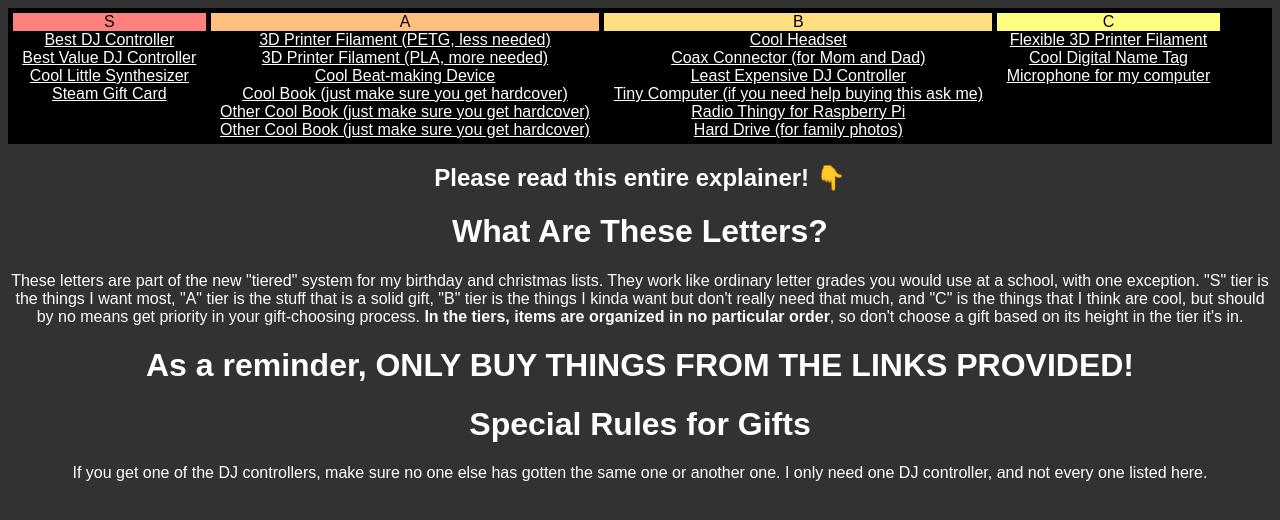
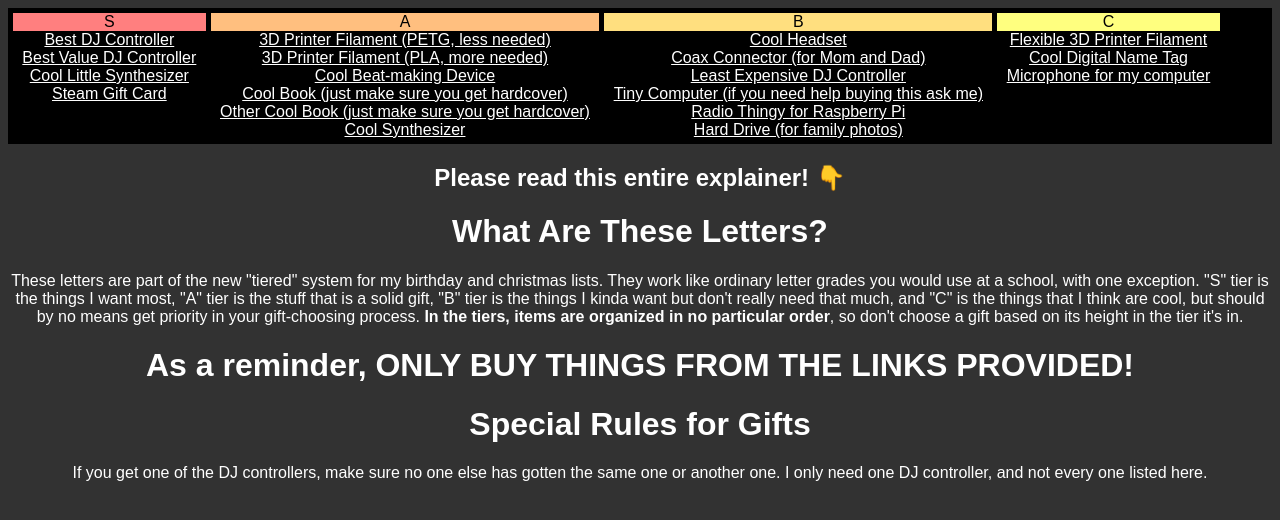
Before and after one commit to includeRubiks/christmas-list-2026, a plain HTML site: page index.html in a window 1280 px wide. Drawn offline with Linux system fonts and the light colour scheme.

Commit message:
Added Moog Mavis Synth (for real this time)

```diff
--- a/index.html
+++ b/index.html
@@ -35,7 +35,7 @@
                 <div><a style="color: white;" href="https://www.amazon.com/dp/B00X6EYNQE">Cool Beat-making Device</a></div>
                 <div><a style="color: white;" href="https://www.amazon.com/dp/0525537090">Cool Book (just make sure you get hardcover)</a></div>
                 <div><a style="color: white;" href="https://www.amazon.com/dp/0525537112">Other Cool Book (just make sure you get hardcover)</a></div>
-                <div><a style="color: white;" href="https://www.amazon.com/dp/B0B35CLWCW">Other Cool Book (just make sure you get hardcover)</a></div>
+                <div><a style="color: white;" href="https://www.amazon.com/dp/B0B35CLWCW">Cool Synthesizer</a></div>
             </div>
             <div>
                 <div style="background-color: rgb(255,223,127);">B</div>
```
